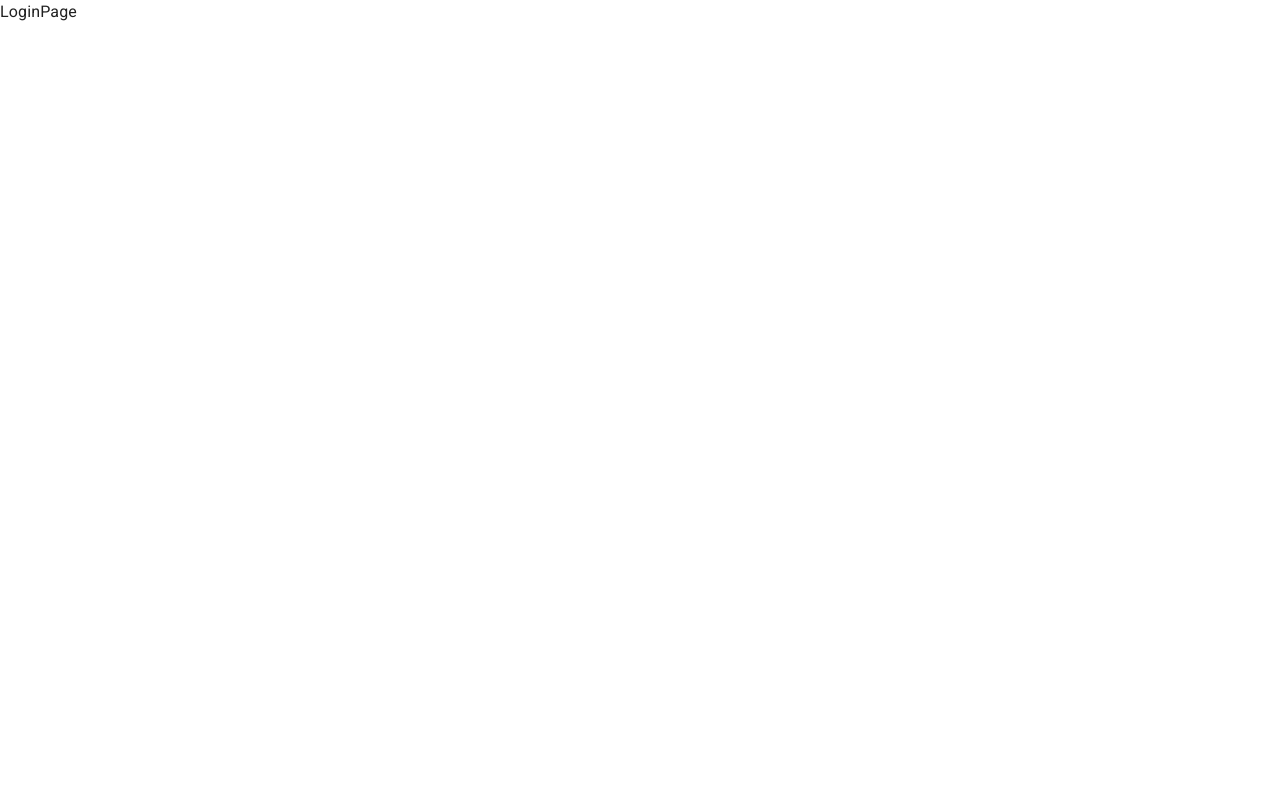
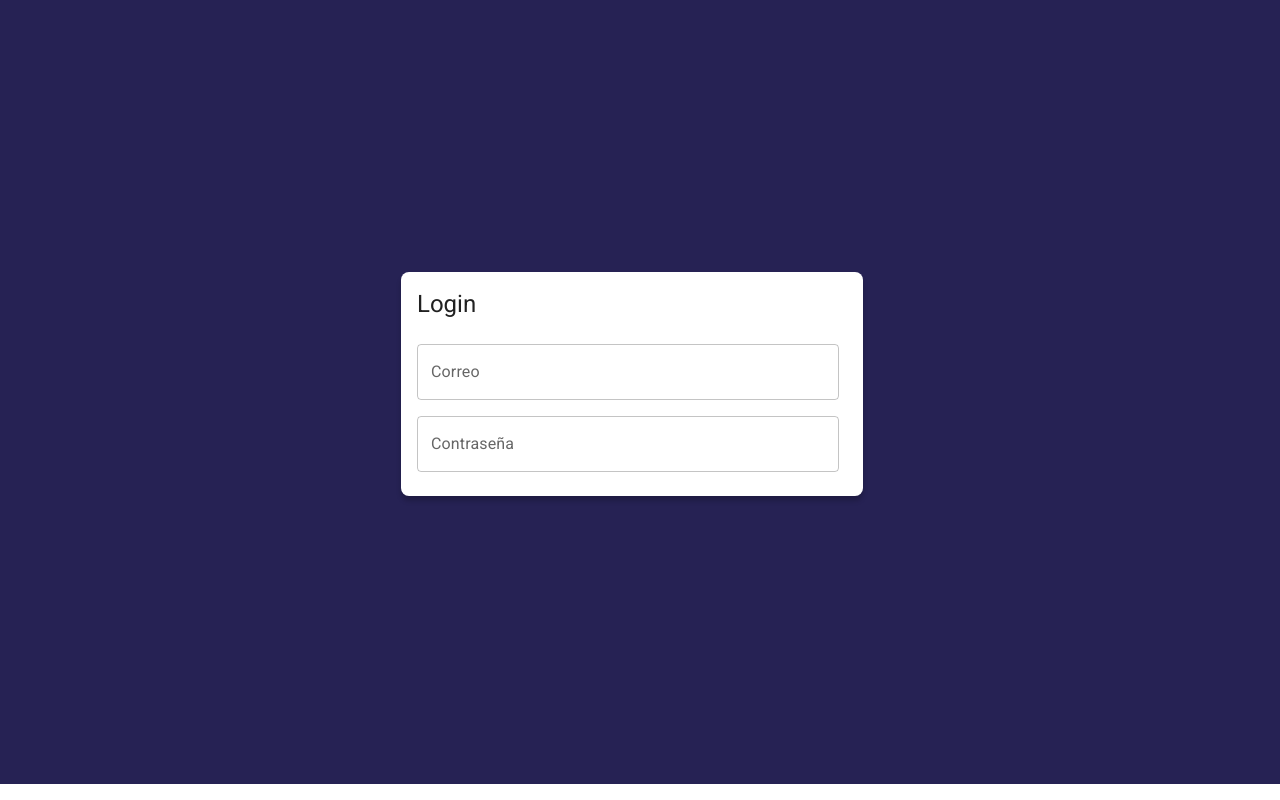
Before and after one commit to robertgrc/JournalAppDesign, a React (Vite) app: page /auth/login in a window 1280 px wide. Built offline with nearby package versions, Linux system fonts and the light colour scheme.

Commit message:
LoginPage sin Layout

```diff
--- a/src/auth/pages/LoginPage.jsx
+++ b/src/auth/pages/LoginPage.jsx
@@ -1,7 +1,43 @@
+import { Grid, TextField, Typography } from '@mui/material'
 import React from 'react'
 
 export const LoginPage = () => {
   return (
-    <div>LoginPage</div>
+    <Grid
+      container
+      spacing={2}
+      direction="column"
+      alignItems="center"
+      justifyContent="center"
+      sx={{ minHeight:'100vh', backgroundColor:'primary.main', padding:4}}
+    >
+      <Grid item
+        className='box-shadow'
+        xs={3}
+        sx={{ backgroundColor:'white', padding:3, borderRadius:2}}
+      >
+       <Typography variant='h5' sx={{mb:1}}>Login</Typography>
+       <form>
+        <Grid container>
+          <Grid item xs={12} sx={{ mt:2 }}>
+            <TextField
+              label="Correo"
+              type="email"
+              placeholder='correo@google.com'
+              fullWidth
+            />
+          </Grid>
+          <Grid item xs={12} sx={{ mt:2 }}>
+            <TextField
+              label="Contraseña"
+              type="password"
+              placeholder='Contraseña'
+              fullWidth
+            />
+          </Grid>
+        </Grid>
+       </form>
+      </Grid>
+    </Grid>
   )
 }
--- a/src/styles.css
+++ b/src/styles.css
@@ -0,0 +1,3 @@
+.box-shadow{
+    box-shadow: 0px 5px 5px rgba(0,0,0,0.2)
+}
--- a/src/theme/purple.js
+++ b/src/theme/purple.js
@@ -6,10 +6,10 @@
 export const purpleTheme = createTheme({
   palette: {
     primary: {
-      main: '#556cd6',
+      main: '#262254',
     },
     secondary: {
-      main: '#19857b',
+      main: '#543884',
     },
     error: {
       main: red.A400,
```
